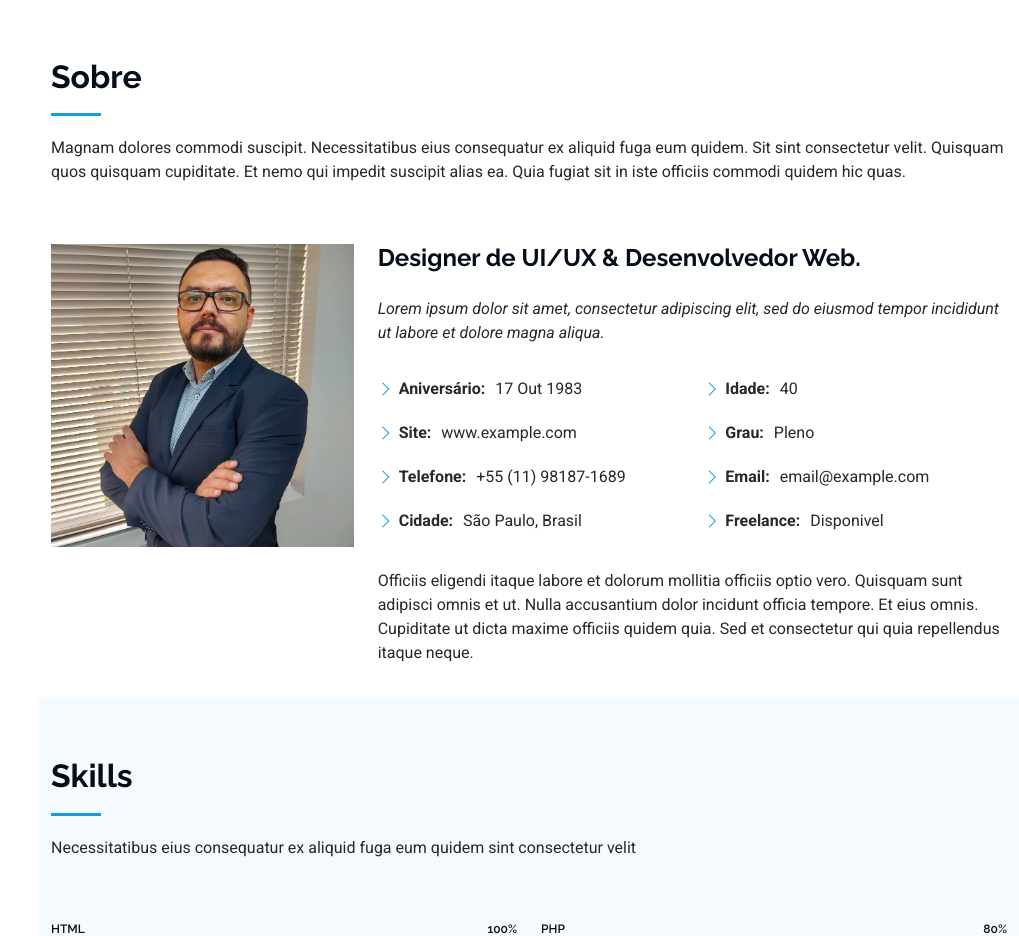
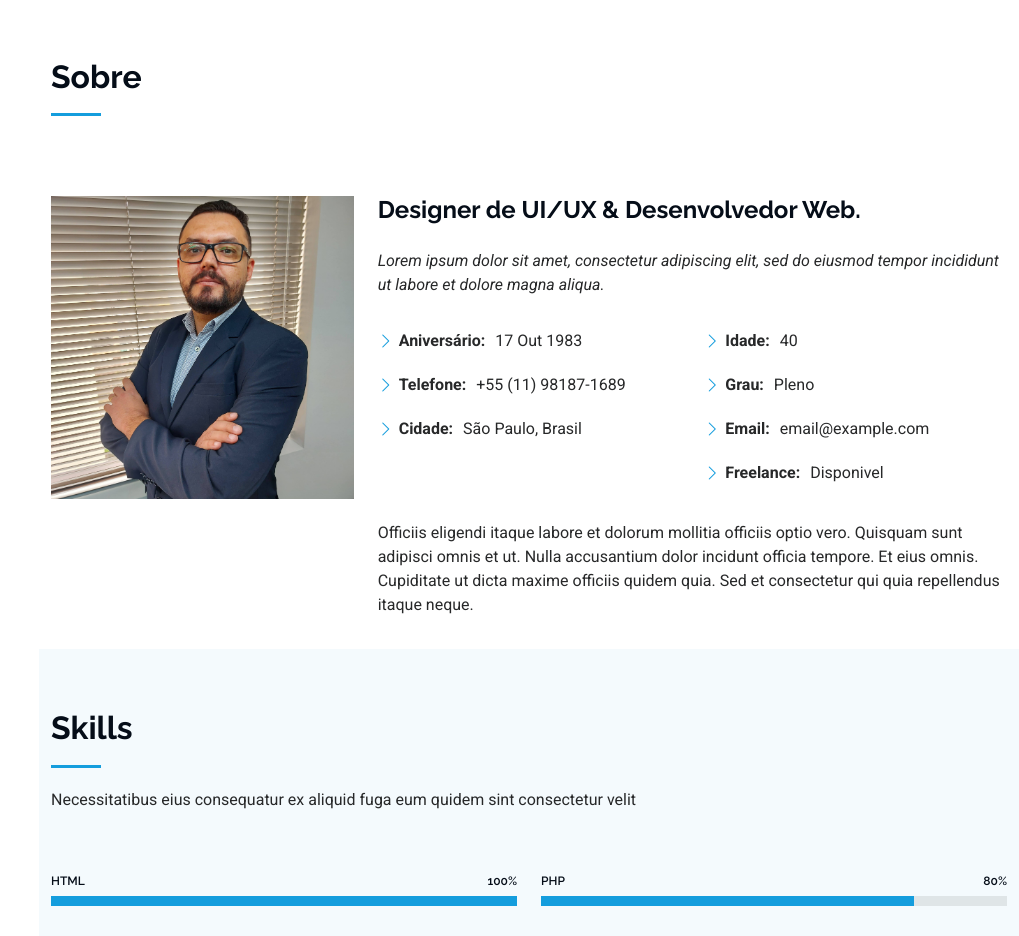
Before and after one commit to thiagosouza36021/Portifolio-2024, a plain HTML site: page index.html in a window 1280 px wide. Shown: the part 802-1738 px from the top of the page, without its empty margins (261-1280 px from the left). Drawn offline with Linux system fonts and the light colour scheme.

Commit message:
Atualização da sessão Sobre

```diff
--- a/index.html
+++ b/index.html
@@ -92,7 +92,6 @@
       <!-- Section Title -->
       <div class="container section-title" data-aos="fade-up">
         <h2>Sobre</h2>
-        <p>Magnam dolores commodi suscipit. Necessitatibus eius consequatur ex aliquid fuga eum quidem. Sit sint consectetur velit. Quisquam quos quisquam cupiditate. Et nemo qui impedit suscipit alias ea. Quia fugiat sit in iste officiis commodi quidem hic quas.</p>
       </div><!-- End Section Title -->
 
       <div class="container" data-aos="fade-up" data-aos-delay="100">
@@ -111,7 +110,6 @@
               <div class="col-lg-6">
                 <ul>
                   <li><i class="bi bi-chevron-right"></i> <strong>Aniversário:</strong> <span>17 Out 1983</span></li>
-                  <li><i class="bi bi-chevron-right"></i> <strong>Site:</strong> <span>www.example.com</span></li>
                   <li><i class="bi bi-chevron-right"></i> <strong>Telefone:</strong> <span>+55 (11) 98187-1689</span></li>
                   <li><i class="bi bi-chevron-right"></i> <strong>Cidade:</strong> <span>São Paulo, Brasil</span></li>
                 </ul>
```
